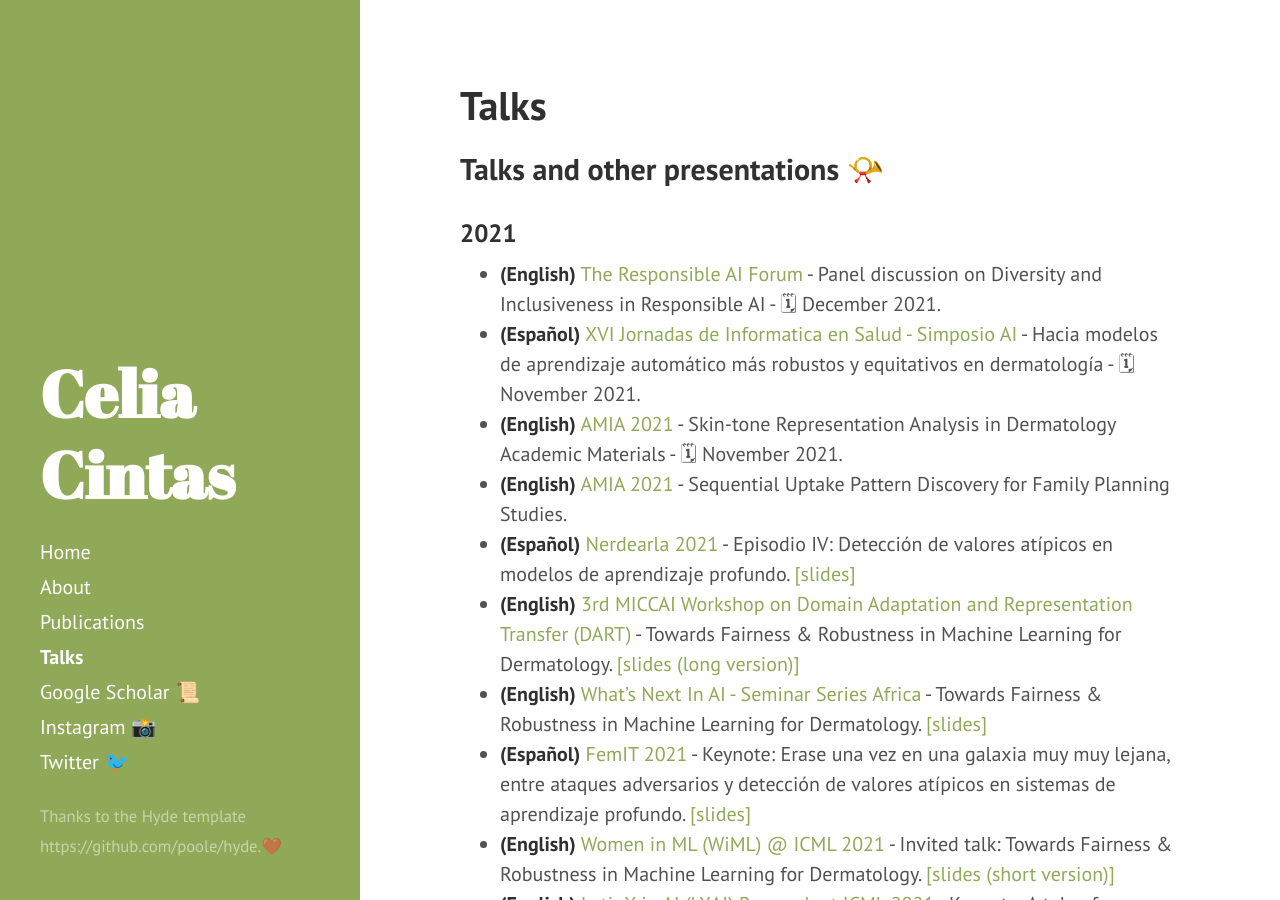
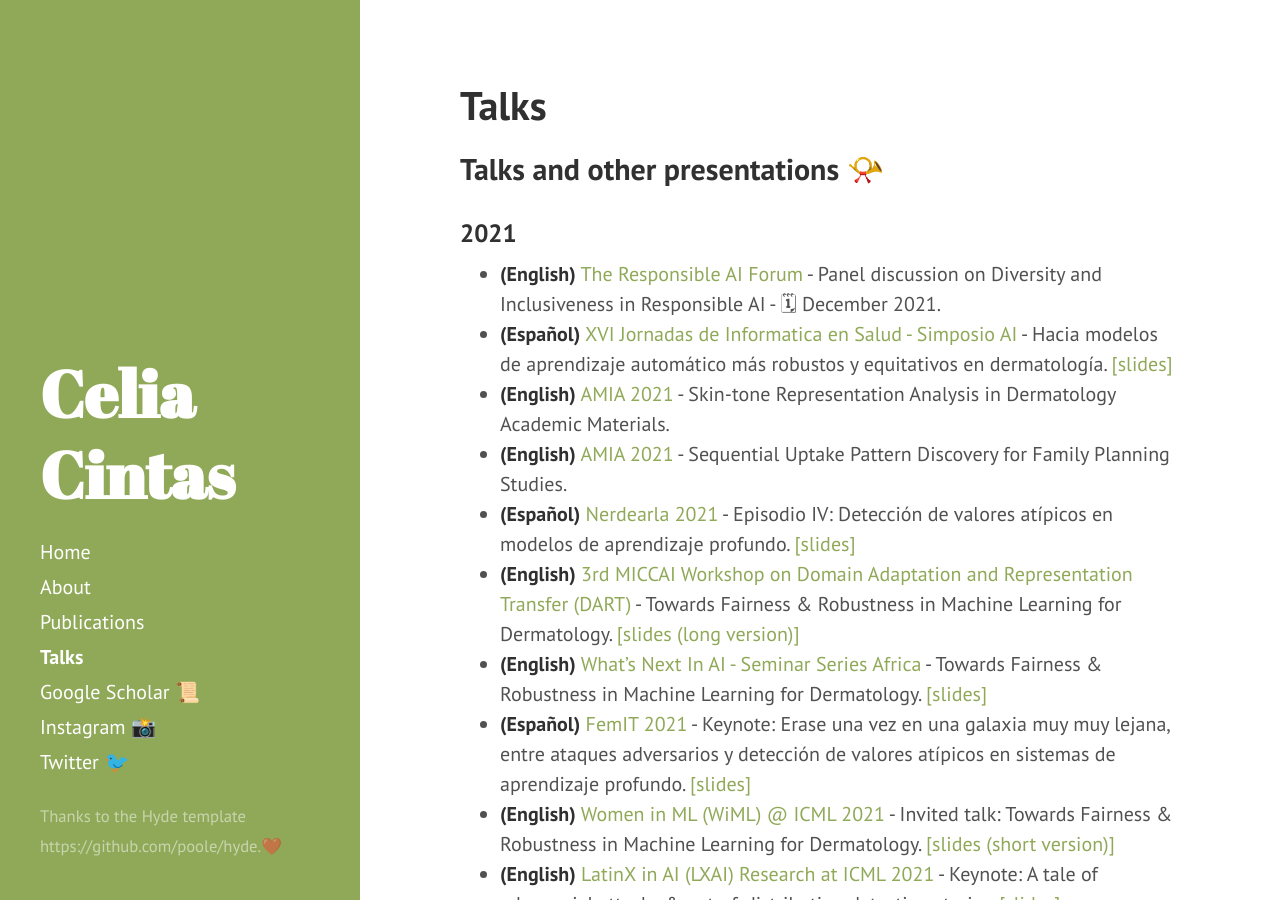
Before and after one commit to celiacintas/celiacintas.github.io, a Jekyll site: the page built from talks.md, in a window 1280 px wide and 900 px high. Built offline with Jekyll 4.4.1, drawn with Linux system fonts in a browser that asks for light colours.

Commit message:
Update talks.md

```diff
--- a/talks.md
+++ b/talks.md
@@ -7,8 +7,8 @@ title: Talks
 
 ### 2021
 * **(English)** [The Responsible AI Forum](https://responsibleaiforum.com/about/schedule/) - Panel discussion on Diversity and Inclusiveness in Responsible AI - 🗓   December 2021.
-* **(Español)** [XVI Jornadas de Informatica en Salud - Simposio AI](https://eventovirtualhiba.org.ar/jis-go-live-2021/inicio) - Hacia modelos de aprendizaje automático más robustos y equitativos en dermatología - 🗓   November 2021.
-* **(English)** [AMIA 2021](https://amia.org/education-events/amia-2021-annual-symposium) - Skin-tone Representation Analysis in Dermatology Academic Materials - 🗓  November 2021.
+* **(Español)** [XVI Jornadas de Informatica en Salud - Simposio AI](https://eventovirtualhiba.org.ar/jis-go-live-2021/inicio) - Hacia modelos de aprendizaje automático más robustos y equitativos en dermatología. [[slides]](https://github.com/celiacintas/celiacintas.github.io/blob/main/public/slides/2021/AI_en_Salud___Hospital_Italiano__Derma_Fairness_F.pdf)
+* **(English)** [AMIA 2021](https://amia.org/education-events/amia-2021-annual-symposium) - Skin-tone Representation Analysis in Dermatology Academic Materials.
 * **(English)** [AMIA 2021](https://amia.org/education-events/amia-2021-annual-symposium) - Sequential Uptake Pattern Discovery for Family Planning Studies.
 * **(Español)** [Nerdearla 2021](https://nerdear.la/en/) - Episodio IV: Detección de valores atípicos en modelos de aprendizaje profundo. [[slides]](https://github.com/celiacintas/celiacintas.github.io/blob/main/public/slides/2021/_Nerdearla_2021__Episodio_IV.pdf)
 * **(English)** [3rd MICCAI Workshop on Domain Adaptation and Representation Transfer (DART)](https://sites.google.com/view/dart2021/) - Towards Fairness & Robustness in Machine Learning for Dermatology. [[slides (long version)]](https://github.com/celiacintas/celiacintas.github.io/blob/main/public/slides/2021/_DART__MICCAI_2021__Derma_Fairness_FINAL.pdf)
```
